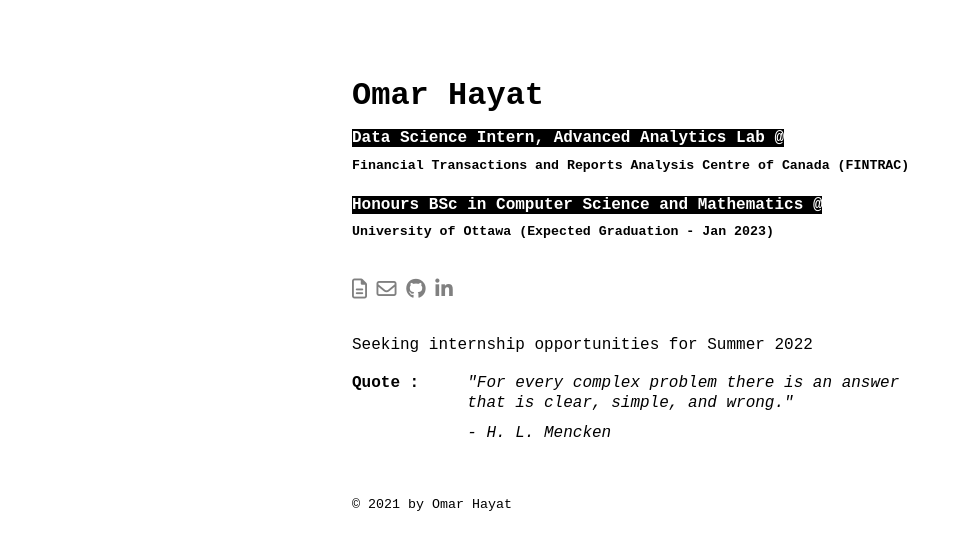
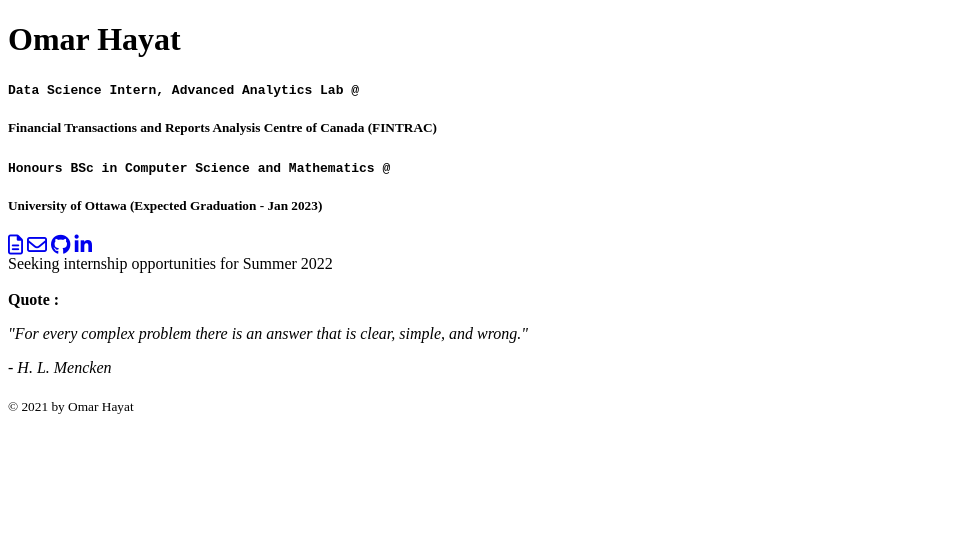
Before and after one commit to OmarHayat-DEV/web, a Jekyll site: the page built from index.html, in a window 1280 px wide. Shown: the top 550 px of the page, without its empty margins (0-962 px from the left). Built offline with Jekyll 4.4.1, drawn with Linux system fonts in a browser that asks for light colours; nearby versions of some CDN libraries.

Commit message:
Update head.html

```diff
--- a/_includes/head.html
+++ b/_includes/head.html
@@ -14,14 +14,7 @@
   {%-seo title=false-%}
   {%-feed_meta-%}
 
-  <link rel="shortcut icon" type="image/x-icon" href="{{ site.favicon | relative_url }}" />
-  <link rel="stylesheet" href="{{ "/assets/css/main.css" | relative_url }}" />
-
-  <link rel="apple-touch-icon" sizes="180x180" href="/favicon_package_v0.16/apple-touch-icon.png">
-  <link rel="icon" type="image/png" sizes="32x32" href="/favicon_package_v0.16/favicon-32x32.png">
-  <link rel="icon" type="image/png" sizes="16x16" href="/favicon_package_v0.16/favicon-16x16.png">
-  <link rel="manifest" href="/site.webmanifest">
-  <meta name="msapplication-TileColor" content="#da532c">
-  <meta name="theme-color" content="#ffffff">
+<link rel="shortcut icon" type="image/png"
+      href="{{ "/assets/images/favicon.png"  | absolute_url }}">
 
 </head>
```
